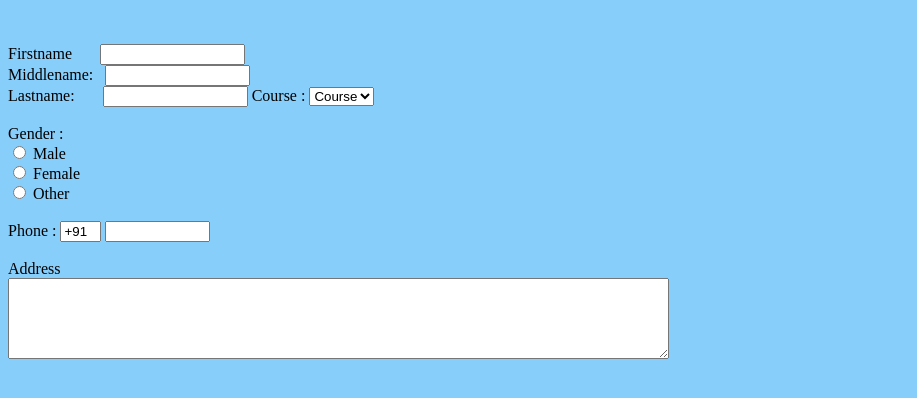
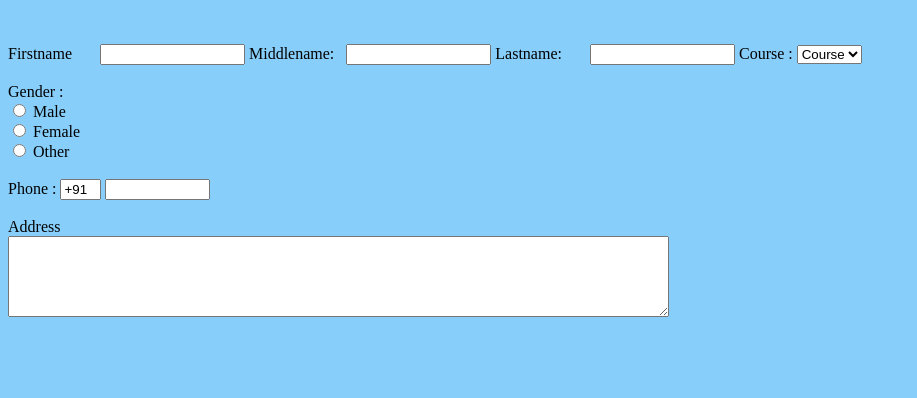
Before and after one commit to kartikfumakiya/CodeDeployGitHubDemo, a plain HTML site: page simple.html in a window 1280 px wide. Shown: the whole page, without its empty margins (0-917 px from the left). Drawn offline with Linux system fonts and the light colour scheme.

Commit message:
simple.html

```diff
--- a/simple.html
+++ b/simple.html
@@ -10,9 +10,9 @@ Registration Page
 <form>
 
 <label> Firstname </label>
-<input type="text" name="firstname" size="15"> <br>
+<input type="text" name="firstname" size="15">
 <label> Middlename: </label>
-<input type="text" name="middlename" size="15"> <br>
+<input type="text" name="middlename" size="15">
 <label> Lastname: </label>
 <input type="text" name="lastname" size="15">
 <label>
```
